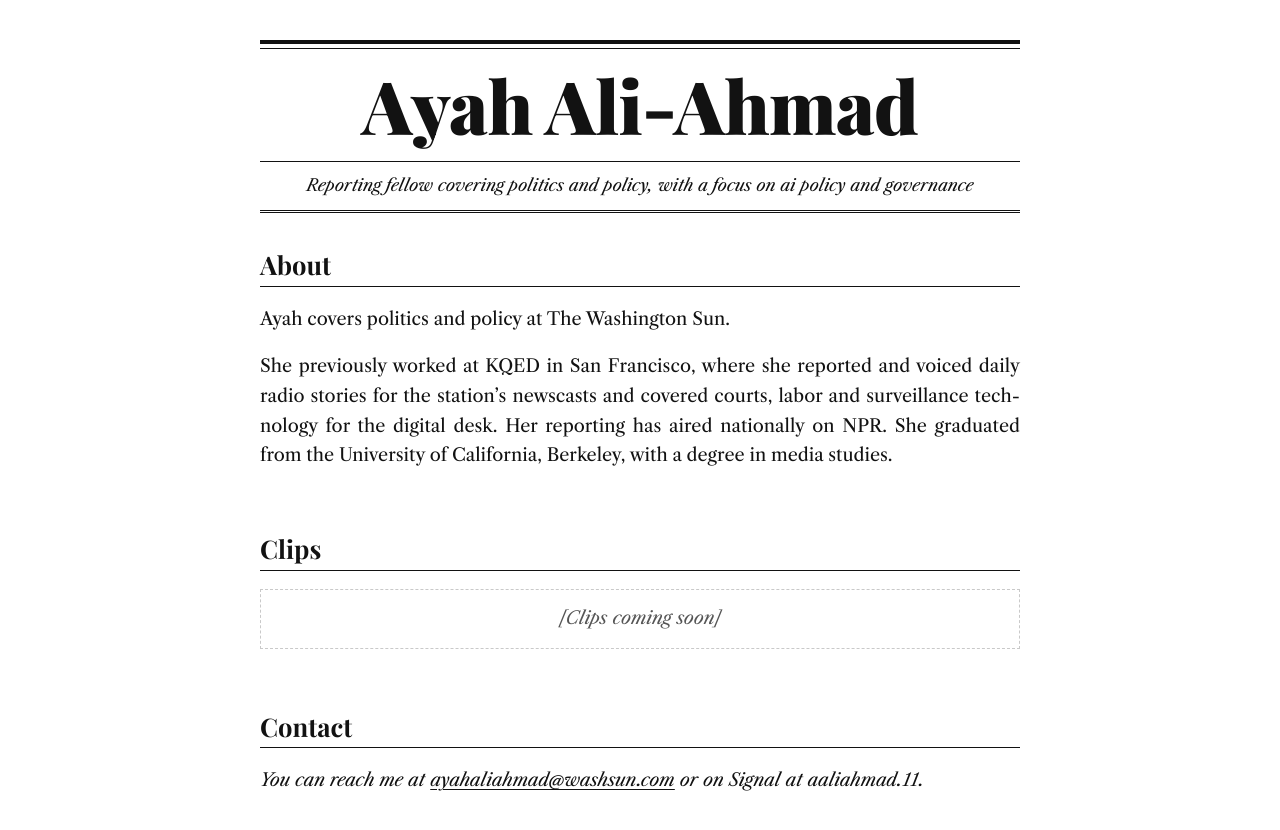
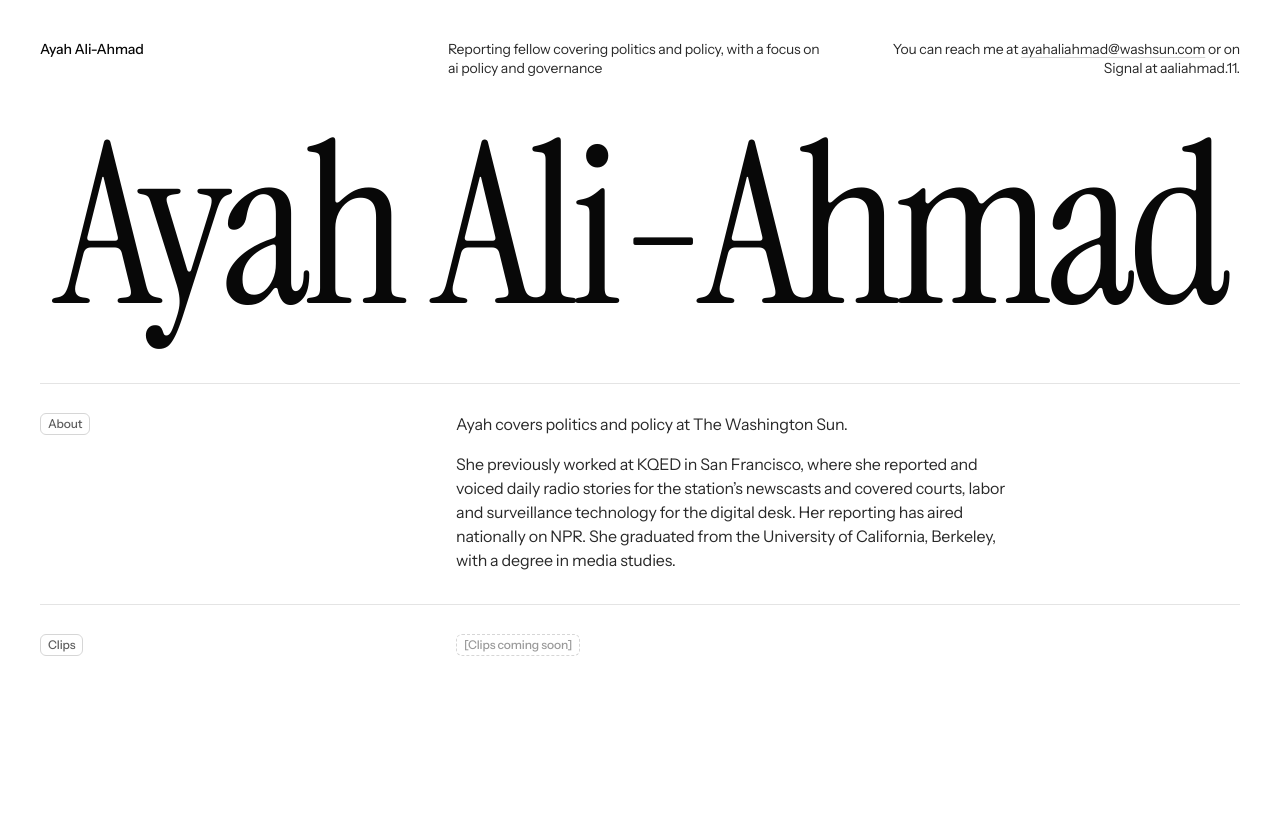
Before and after one commit to ayahaliahmad/aji-site-ayah, a plain HTML site: page index.html in a window 1280 px wide. After the commit the page ends 800 px from the top, so only its background shows below. Drawn offline with nearby package versions, Linux system fonts and the light colour scheme.

Commit message:
Minimal portfolio redesign; save site style in project instructions
Co-Authored-By: Claude Opus 5.5 <noreply@anthropic.com>
Claude-Session: https://claude.ai/code/session_01XmpCjGqTmkKcdYVKLhDyCg

```diff
--- a/index.html
+++ b/index.html
@@ -6,138 +6,175 @@
   <title>Ayah Ali-Ahmad</title>
   <link rel="preconnect" href="https://fonts.googleapis.com">
   <link rel="preconnect" href="https://fonts.gstatic.com" crossorigin>
-  <link href="https://fonts.googleapis.com/css2?family=Playfair+Display:wght@700;900&family=Libre+Caslon+Text:ital,wght@0,400;0,700;1,400&display=swap" rel="stylesheet">
+  <link href="https://fonts.googleapis.com/css2?family=Instrument+Sans:wght@400;500&family=Instrument+Serif&display=swap" rel="stylesheet">
   <style>
     :root {
-      --ink: #121212;
-      --muted: #555555;
-      --rule: #121212;
-      --hairline: #c9c9c9;
       --paper: #ffffff;
-      --link: #121212;
-      --display: "Playfair Display", "Times New Roman", Times, serif;
-      --body: "Libre Caslon Text", Georgia, "Times New Roman", serif;
+      --ink: #080808;
+      --text: #292929;
+      --muted: #5e5e5e;
+      --faint: #999999;
+      --line: #e4e4e4;
+      --tag-border: #d6d6d6;
+      --serif: "Instrument Serif", Georgia, "Times New Roman", serif;
+      --sans: "Instrument Sans", -apple-system, BlinkMacSystemFont, "Segoe UI", Helvetica, Arial, sans-serif;
+      --gutter: 40px;
     }
     * { box-sizing: border-box; }
+    html, body { overflow-x: hidden; }
     body {
       margin: 0;
-      padding: 40px 16px 72px;
       background: var(--paper);
-      color: var(--ink);
-      font-family: var(--body);
-      font-size: 18px;
-      line-height: 1.65;
+      color: var(--text);
+      font-family: var(--sans);
+      font-size: 15px;
+      line-height: 1.5;
+      letter-spacing: -0.01em;
+      -webkit-font-smoothing: antialiased;
     }
-    main {
-      max-width: 760px;
-      margin: 0 auto;
+    a {
+      color: inherit;
+      text-decoration: underline;
+      text-decoration-color: var(--tag-border);
+      text-underline-offset: 3px;
+      transition: text-decoration-color 0.15s;
+    }
+    a:hover { text-decoration-color: currentColor; }
+    p { margin: 0 0 1em; }
+    p:last-child { margin-bottom: 0; }
+
+    /* Small pill tag, used for section labels, outlets and placeholders */
+    .tag {
+      display: inline-block;
+      padding: 1px 7px;
+      border: 1px solid var(--tag-border);
+      border-radius: 6px;
+      font-size: 12px;
+      font-weight: 500;
+      line-height: 1.5;
+      color: var(--muted);
+      white-space: nowrap;
     }
 
-    /* Masthead */
-    .masthead {
+    /* Top strip: three small columns */
+    .topbar {
+      display: grid;
+      grid-template-columns: 1fr 1fr 1fr;
+      gap: 24px;
+      padding: 40px var(--gutter) 0;
+      font-size: 14px;
+      line-height: 1.35;
+      color: var(--text);
+    }
+    .topbar .name { color: var(--ink); font-weight: 500; }
+    .topbar .contact { text-align: right; }
+
+    /* Giant name across the full width */
+    .bigname {
+      margin: 0;
+      padding: 48px 0 0;
+      font-family: var(--serif);
+      font-weight: 400;
+      font-size: 17.5vw;
+      line-height: 0.9;
+      letter-spacing: -0.03em;
+      color: var(--ink);
       text-align: center;
-      border-top: 4px solid var(--rule);
-      border-bottom: 1px solid var(--rule);
-      padding: 22px 0 18px;
-      position: relative;
-    }
-    .masthead::before {
-      content: "";
-      position: absolute;
-      left: 0; right: 0; top: 4px;
-      border-top: 1px solid var(--rule);
-    }
-    .masthead h1 {
-      margin: 0;
-      font-family: var(--display);
-      font-weight: 900;
-      font-size: clamp(2.6rem, 9vw, 4.6rem);
-      line-height: 1.05;
-      letter-spacing: -0.01em;
-    }
-    .beat {
-      margin: 0;
-      padding: 10px 0;
-      border-bottom: 3px double var(--rule);
-      text-align: center;
-      font-family: var(--body);
-      font-style: italic;
-      font-size: 1.05rem;
-      color: var(--ink);
+      white-space: nowrap;
     }
 
-    /* Sections */
-    section {
-      padding: 36px 0 8px;
+    /* Content rows: label on the left, content on the right */
+    .row {
+      display: grid;
+      grid-template-columns: 1fr 2fr;
+      gap: 24px;
+      margin: 0 var(--gutter);
+      padding: 28px 0 32px;
+      border-top: 1px solid var(--line);
     }
-    h2 {
-      margin: 0 0 18px;
-      padding-bottom: 6px;
-      border-bottom: 1px solid var(--rule);
-      font-family: var(--display);
-      font-weight: 700;
-      font-size: 1.6rem;
-      line-height: 1.2;
+    .row:first-of-type { margin-top: 56px; }
+    .row h2 { margin: 0; font-size: inherit; font-weight: inherit; }
+    .row .body { max-width: 560px; }
+    .about p { font-size: 16px; color: var(--text); }
+
+    /* Clips list (ready for stories) */
+    .clips { list-style: none; margin: 0; padding: 0; max-width: none; }
+    .clip {
+      display: grid;
+      grid-template-columns: 1fr auto;
+      align-items: baseline;
+      gap: 6px 16px;
+      padding: 14px 0;
+      border-bottom: 1px solid var(--line);
     }
-    p { margin: 0 0 1em; }
-
-    /* About: newspaper body copy */
-    .about p {
-      text-align: justify;
-      hyphens: auto;
-      -webkit-hyphens: auto;
+    .clip:first-child { padding-top: 0; }
+    .clip .headline {
+      font-family: var(--serif);
+      font-size: 30px;
+      line-height: 1.1;
+      color: var(--ink);
+      text-decoration: none;
+    }
+    .clip .headline:hover { text-decoration: underline; text-decoration-thickness: 1px; }
+    .clip .meta { grid-column: 1 / -1; display: flex; gap: 8px; align-items: center; }
+    .clip .date { font-size: 12px; color: var(--faint); }
+    .placeholder {
+      border-style: dashed;
+      color: var(--faint);
+      font-style: normal;
     }
 
-    .placeholder {
-      padding: 14px 16px;
-      border: 1px dashed var(--hairline);
-      font-style: italic;
-      color: var(--muted);
-      text-align: center;
+    footer {
+      margin: 40px var(--gutter) 0;
+      padding: 20px 0 40px;
+      border-top: 1px solid var(--line);
+      font-size: 12px;
+      color: var(--faint);
     }
 
-    /* Contact: styled like a tagline at the end of a story */
-    .contact p {
-      font-style: italic;
-    }
-    a {
-      color: var(--link);
-      text-decoration: underline;
-      text-decoration-thickness: 1px;
-      text-underline-offset: 3px;
-    }
-    a:hover { text-decoration-thickness: 2px; }
-
-    @media (max-width: 520px) {
-      body { font-size: 17px; padding-top: 24px; }
-      .about p { text-align: left; }
+    @media (max-width: 720px) {
+      :root { --gutter: 16px; }
+      .topbar { grid-template-columns: 1fr; gap: 10px; padding-top: 24px; }
+      .topbar .contact { text-align: left; }
+      .bigname { padding-top: 32px; font-size: 17vw; }
+      .row { grid-template-columns: 1fr; gap: 14px; }
+      .row:first-of-type { margin-top: 36px; }
+      .clip .headline { font-size: 24px; }
     }
   </style>
 </head>
 <body>
+  <header>
+    <div class="topbar">
+      <div class="name">Ayah Ali-Ahmad</div>
+      <div class="beat">Reporting fellow covering politics and policy, with a focus on ai policy and governance</div>
+      <div class="contact">You can reach me at <a href="mailto:ayahaliahmad@washsun.com">ayahaliahmad@washsun.com</a> or on Signal at aaliahmad.11.</div>
+    </div>
+    <h1 class="bigname">Ayah Ali-Ahmad</h1>
+  </header>
+
   <main>
-    <header>
-      <div class="masthead">
-        <h1>Ayah Ali-Ahmad</h1>
+    <section id="about" class="row about">
+      <h2><span class="tag">About</span></h2>
+      <div class="body">
+        <p>Ayah covers politics and policy at The Washington Sun.</p>
+        <p>She previously worked at KQED in San Francisco, where she reported and voiced daily radio stories for the station’s newscasts and covered courts, labor and surveillance technology for the digital desk. Her reporting has aired nationally on NPR. She graduated from the University of California, Berkeley, with a degree in media studies.</p>
       </div>
-      <p class="beat">Reporting fellow covering politics and policy, with a focus on ai policy and governance</p>
-    </header>
-
-    <section id="about" class="about">
-      <h2>About</h2>
-      <p>Ayah covers politics and policy at The Washington Sun.</p>
-      <p>She previously worked at KQED in San Francisco, where she reported and voiced daily radio stories for the station’s newscasts and covered courts, labor and surveillance technology for the digital desk. Her reporting has aired nationally on NPR. She graduated from the University of California, Berkeley, with a degree in media studies.</p>
     </section>
 
-    <section id="clips">
-      <h2>Clips</h2>
-      <!-- CLIPS GO HERE: waiting on Ayah's stories (headline, outlet, date, link) -->
-      <p class="placeholder">[Clips coming soon]</p>
-    </section>
-
-    <section id="contact" class="contact">
-      <h2>Contact</h2>
-      <p>You can reach me at <a href="mailto:ayahaliahmad@washsun.com">ayahaliahmad@washsun.com</a> or on Signal at aaliahmad.11.</p>
+    <section id="clips" class="row">
+      <h2><span class="tag">Clips</span></h2>
+      <div class="body">
+        <!-- CLIPS GO HERE: waiting on Ayah's stories. Each story uses this pattern:
+        <ul class="clips">
+          <li class="clip">
+            <a class="headline" href="STORY LINK">HEADLINE</a>
+            <span class="meta"><span class="tag">OUTLET</span><span class="date">DATE</span></span>
+          </li>
+        </ul>
+        -->
+        <span class="tag placeholder">[Clips coming soon]</span>
+      </div>
     </section>
   </main>
 </body>
```
Also changed, not shown: 1 other file.
